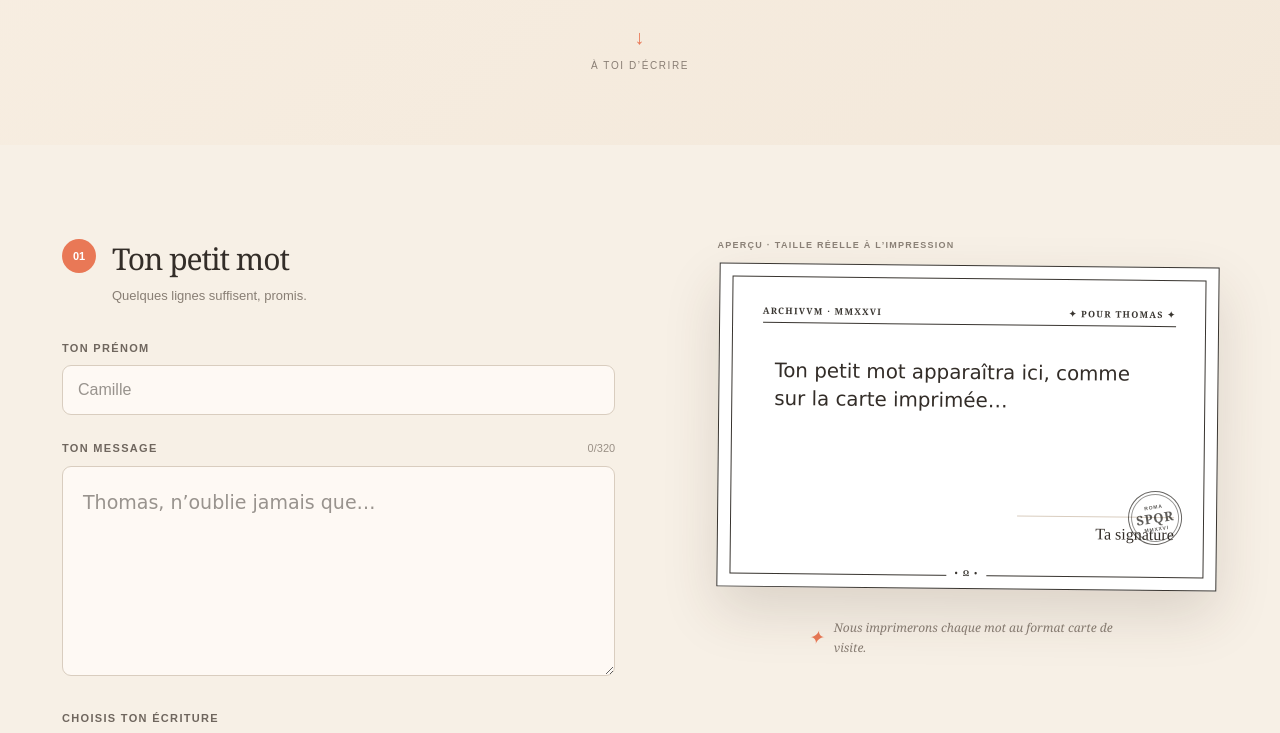
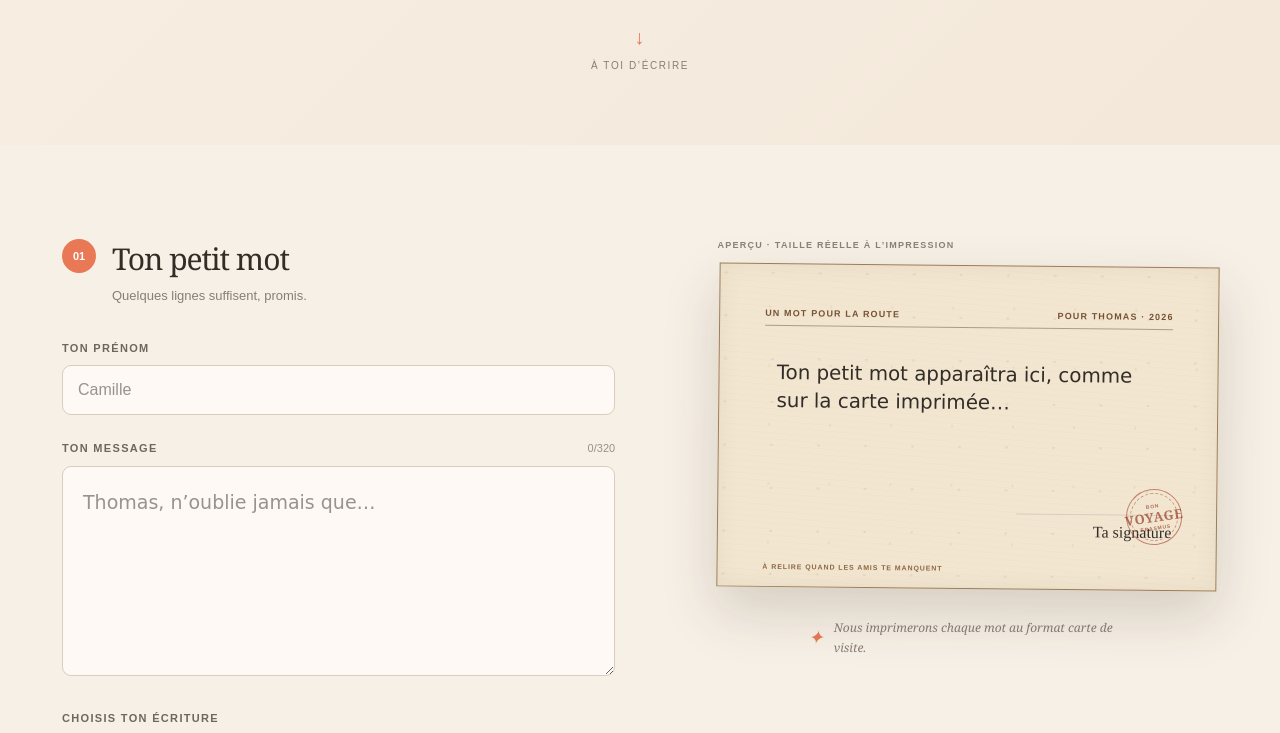
Before and after one commit to rbenhaga/un-message-pour-thomas, a Next.js app: page / in a window 1280 px wide. Shown: the part 511-1244 px from the top of the page. Built offline with nearby package versions, Linux system fonts and the light colour scheme.

Commit message:
Give cards a warm postal character

```diff
--- a/app/atelier/page.tsx
+++ b/app/atelier/page.tsx
@@ -43,8 +43,8 @@ export default function AtelierPage() {
         <button onClick={() => window.print()} disabled={!messages.length}>Imprimer la planche</button></header>
       {messages.length === 0 ? <section className="empty-state"><span>✉</span><h2>La première enveloppe attend son mot.</h2><p>Partage la page principale aux proches de Thomas.</p></section> : (
         <section className="print-sheet">{messages.map((item) => <article className="print-card" key={item.id}>
-          <div className="print-topline"><span>ARCHIVVM · MMXXVI</span><span>✦ POUR THOMAS ✦</span></div><p className={`print-message font-${item.font}`}>{item.message}</p>
-          <div className="print-seal" aria-hidden="true"><small>ROMA</small><b>SPQR</b><small>MMXXVI</small></div>
+          <div className="print-topline"><span>UN MOT POUR LA ROUTE</span><span>POUR THOMAS · 2026</span></div><p className={`print-message font-${item.font}`}>{item.message}</p>
+          <div className="print-seal" aria-hidden="true"><small>BON</small><b>VOYAGE</b><small>ERASMUS</small></div>
           <div className="print-bottom"><span className="print-name">{item.name}</span>{item.signatureMode === 'draw' ? <img src={item.signature} alt={`Signature de ${item.name}`} /> : <span className="print-signature">{item.signature}</span>}</div>
         </article>)}</section>
       )}
--- a/app/globals.css
+++ b/app/globals.css
@@ -61,13 +61,13 @@ button { cursor:pointer; }
 .preview-panel { min-width:0; }
 .preview-sticky { position:sticky; top:104px; }
 .preview-label { margin:0 0 12px; color:#8b8177; font-size:9px; font-weight:700; text-transform:uppercase; letter-spacing:.14em; }
-.message-card { aspect-ratio:85/55; position:relative; isolation:isolate; display:flex; flex-direction:column; padding:8.5%; background:#fff; border:1px solid #393530; box-shadow:0 24px 55px rgba(65,48,34,.15); overflow:hidden; transform:rotate(.6deg); }
-.message-card::before { content:""; position:absolute; inset:12px; z-index:-1; border:1px solid #393530; pointer-events:none; }
-.message-card::after { content:"•  Ω  •"; position:absolute; left:50%; bottom:11px; transform:translateX(-50%); color:#393530; background:#fff; padding:0 8px; font:700 8px/1 Georgia,serif; letter-spacing:.18em; pointer-events:none; }
-.card-topline { display:flex; justify-content:space-between; padding-bottom:7px; border-bottom:1px solid #393530; color:#393530; font:700 clamp(6px,.7vw,9px)/1 Georgia,serif; letter-spacing:.14em; }
+.message-card { aspect-ratio:85/55; position:relative; isolation:isolate; display:flex; flex-direction:column; padding:9%; background:#f2e6d1; border:1px solid #9d7d59; box-shadow:0 24px 55px rgba(65,48,34,.18),inset 0 0 22px rgba(112,78,43,.07); overflow:hidden; transform:rotate(.6deg); }
+.message-card::before { content:""; position:absolute; inset:0; z-index:-1; opacity:.42; background:radial-gradient(circle at 12% 21%,rgba(103,76,48,.22) 0 1px,transparent 1.5px),radial-gradient(circle at 82% 72%,rgba(103,76,48,.16) 0 1px,transparent 1.5px),repeating-linear-gradient(4deg,rgba(112,81,48,.035) 0 1px,transparent 1px 6px); background-size:47px 43px,61px 59px,auto; pointer-events:none; }
+.message-card::after { content:"À RELIRE QUAND LES AMIS TE MANQUENT"; position:absolute; left:9%; bottom:5%; color:#8d6743; font:700 clamp(5px,.55vw,7px)/1 Arial,sans-serif; letter-spacing:.13em; pointer-events:none; }
+.card-topline { display:flex; justify-content:space-between; padding-bottom:7px; border-bottom:1px solid rgba(93,65,39,.45); color:#765234; font:700 clamp(6px,.7vw,9px)/1 Arial,sans-serif; letter-spacing:.13em; }
 .card-message { flex:1; margin:8% 3% 4%; font-size:clamp(13px,1.55vw,21px); line-height:1.45; overflow:hidden; white-space:pre-wrap; }
 .card-signature { margin-left:auto; min-width:38%; padding-top:5px; border-top:1px solid #d9cdbf; text-align:right; font-family:"Segoe Print",cursive; font-size:clamp(11px,1.25vw,18px); }
-.card-postmark { position:absolute; right:7%; bottom:14%; width:54px; height:54px; border:1px solid rgba(45,42,38,.72); outline:1px solid rgba(45,42,38,.5); outline-offset:-4px; border-radius:50%; display:flex; flex-direction:column; align-items:center; justify-content:center; text-align:center; color:rgba(45,42,38,.76); line-height:1; letter-spacing:.1em; transform:rotate(-9deg); }
+.card-postmark { position:absolute; right:7%; bottom:14%; width:56px; height:56px; border:1px solid rgba(164,73,51,.62); outline:1px dashed rgba(164,73,51,.5); outline-offset:-5px; border-radius:50%; display:flex; flex-direction:column; align-items:center; justify-content:center; text-align:center; color:rgba(151,62,43,.72); line-height:1; letter-spacing:.1em; transform:rotate(-9deg); }
 .card-postmark b { margin:2px 0; font:700 13px/1 Georgia,serif; letter-spacing:.05em; }
 .card-postmark small { font:700 5px/1 Arial,sans-serif; letter-spacing:.16em; }
 .preview-tip { display:flex; align-items:center; gap:10px; max-width:320px; margin:30px auto 0; color:#877c72; font-family:Georgia,serif; font-style:italic; font-size:12px; line-height:1.6; }
@@ -96,16 +96,16 @@ footer { min-height:80px; border-top:1px solid var(--line); display:flex; justif
 .atelier-header button { border:0; border-radius:6px; background:var(--peach); color:white; padding:15px 19px; font-size:11px; text-transform:uppercase; letter-spacing:.1em; font-weight:800; }
 .atelier-header button:disabled { opacity:.5; }
 .print-sheet { max-width:1120px; margin:0 auto; display:grid; grid-template-columns:repeat(3,minmax(0,1fr)); gap:22px; }
-.print-card { aspect-ratio:85/55; background:#fff; border:1px solid #393530; padding:25px 27px 22px; display:flex; flex-direction:column; position:relative; overflow:hidden; box-shadow:0 12px 28px rgba(55,41,29,.09); }
-.print-card::before { content:""; position:absolute; inset:7px; border:1px solid #393530; pointer-events:none; }
-.print-card::after { content:"•  Ω  •"; position:absolute; left:50%; bottom:7px; transform:translateX(-50%); background:#fff; padding:0 6px; color:#393530; font:700 6px/1 Georgia,serif; letter-spacing:.15em; pointer-events:none; }
-.print-topline { display:flex; justify-content:space-between; padding-bottom:5px; border-bottom:1px solid #393530; color:#393530; font:700 6px/1 Georgia,serif; letter-spacing:.14em; }
+.print-card { aspect-ratio:85/55; background:#f2e6d1; border:1px solid #9d7d59; padding:25px 27px 22px; display:flex; flex-direction:column; position:relative; overflow:hidden; box-shadow:0 12px 28px rgba(55,41,29,.12),inset 0 0 18px rgba(112,78,43,.06); }
+.print-card::before { content:""; position:absolute; inset:0; opacity:.38; background:radial-gradient(circle at 12% 21%,rgba(103,76,48,.2) 0 1px,transparent 1.5px),radial-gradient(circle at 82% 72%,rgba(103,76,48,.14) 0 1px,transparent 1.5px),repeating-linear-gradient(4deg,rgba(112,81,48,.03) 0 1px,transparent 1px 6px); background-size:43px 39px,57px 53px,auto; pointer-events:none; }
+.print-card::after { content:"À RELIRE QUAND LES AMIS TE MANQUENT"; position:absolute; left:27px; bottom:10px; color:#8d6743; font:700 5px/1 Arial,sans-serif; letter-spacing:.12em; pointer-events:none; }
+.print-topline { display:flex; justify-content:space-between; padding-bottom:5px; border-bottom:1px solid rgba(93,65,39,.45); color:#765234; font:700 6px/1 Arial,sans-serif; letter-spacing:.13em; }
 .print-message { flex:1; margin:12px 3px 7px; padding-right:39px; font-size:13px; line-height:1.4; white-space:pre-wrap; overflow:hidden; }
 .print-bottom { min-height:30px; display:flex; align-items:flex-end; justify-content:space-between; gap:12px; border-top:1px solid #77716b; padding-top:4px; }
 .print-bottom img { display:block; max-width:48%; max-height:32px; object-fit:contain; object-position:right bottom; }
 .print-name { color:#8b8177; font-size:7px; text-transform:uppercase; letter-spacing:.1em; }
 .print-signature { font-family:"Segoe Print",cursive; font-size:12px; }
-.print-seal { position:absolute; right:20px; bottom:46px; width:40px; height:40px; border:1px solid rgba(45,42,38,.72); outline:1px solid rgba(45,42,38,.48); outline-offset:-3px; border-radius:50%; display:flex; flex-direction:column; align-items:center; justify-content:center; color:rgba(45,42,38,.78); transform:rotate(-9deg); }
+.print-seal { position:absolute; right:20px; bottom:46px; width:42px; height:42px; border:1px solid rgba(164,73,51,.62); outline:1px dashed rgba(164,73,51,.48); outline-offset:-4px; border-radius:50%; display:flex; flex-direction:column; align-items:center; justify-content:center; color:rgba(151,62,43,.72); transform:rotate(-9deg); }
 .print-seal b { margin:1px 0; font:700 9px/1 Georgia,serif; }
 .print-seal small { font:700 4px/1 Arial,sans-serif; letter-spacing:.12em; }
 .empty-state { max-width:600px; margin:100px auto; text-align:center; }
@@ -116,4 +116,4 @@ footer { min-height:80px; border-top:1px solid var(--line); display:flex; justif
 @media (max-width:800px) { .step-pill{display:none}.intro{min-height:500px;padding-top:80px}.editor{grid-template-columns:1fr;padding:70px 20px 80px;gap:65px}.preview-panel{order:-1}.preview-sticky{position:static}.message-card{max-width:520px;margin:0 auto}.preview-label{text-align:center} }
 @media (max-width:600px) { .atelier-header{align-items:flex-start;flex-direction:column}.print-sheet{grid-template-columns:1fr} }
 @media (max-width:480px) { .hero{height:62px}.intro{min-height:470px;padding-left:20px;padding-right:20px}.intro-copy{font-size:15px}.font-options{gap:6px}.font-options label{padding:10px 8px}.section-heading h2{font-size:27px}footer{justify-content:center;text-align:center}footer span:last-child{display:none} }
-@media print { @page{size:A4 portrait;margin:10mm} body{background:white!important}.atelier-page{padding:0;background:white}.atelier-header{display:none}.print-sheet{display:grid;grid-template-columns:85mm 85mm;gap:7mm 8mm;max-width:none;margin:0}.print-card{width:85mm;height:55mm;break-inside:avoid;box-shadow:none;padding:6mm 6.5mm 5mm;print-color-adjust:exact;-webkit-print-color-adjust:exact}.print-message{font-size:10pt}.print-bottom img{max-height:9mm} }
+@media print { @page{size:A4 portrait;margin:10mm} body{background:white!important}.atelier-page{padding:0;background:white}.atelier-header{display:none}.print-sheet{display:grid;grid-template-columns:85mm 85mm;gap:7mm 8mm;max-width:none;margin:0}.print-card{width:85mm;height:55mm;break-inside:avoid;box-shadow:none;padding:6mm 6.5mm 5mm;background:#fff;border-color:#716457;color:#332d28}.print-card::before{display:none}.print-card::after{color:#5d554d}.print-topline{color:#514a44;border-color:#716457}.print-seal{color:#514a44;border-color:#514a44;outline-color:#716457}.print-message{font-size:10pt}.print-bottom img{max-height:9mm} }
--- a/app/page.tsx
+++ b/app/page.tsx
@@ -154,10 +154,10 @@ export default function Home() {
 
         <aside className="preview-panel" aria-label="Aperçu de la carte"><div className="preview-sticky">
           <p className="preview-label">Aperçu · taille réelle à l’impression</p>
-          <article className="message-card"><div className="card-topline"><span>ARCHIVVM · MMXXVI</span><span>✦ POUR THOMAS ✦</span></div>
+          <article className="message-card"><div className="card-topline"><span>UN MOT POUR LA ROUTE</span><span>POUR THOMAS · 2026</span></div>
             <p className={`card-message font-${font}`}>{message || 'Ton petit mot apparaîtra ici, comme sur la carte imprimée…'}</p>
             <div className="card-signature"><span>{signatureMode === 'text' && typedSignature ? typedSignature : name || 'Ta signature'}</span></div>
-            <div className="card-postmark"><small>ROMA</small><b>SPQR</b><small>MMXXVI</small></div>
+            <div className="card-postmark"><small>BON</small><b>VOYAGE</b><small>ERASMUS</small></div>
           </article>
           <p className="preview-tip"><span>✦</span> Nous imprimerons chaque mot au format carte de visite.</p>
         </div></aside>
```
